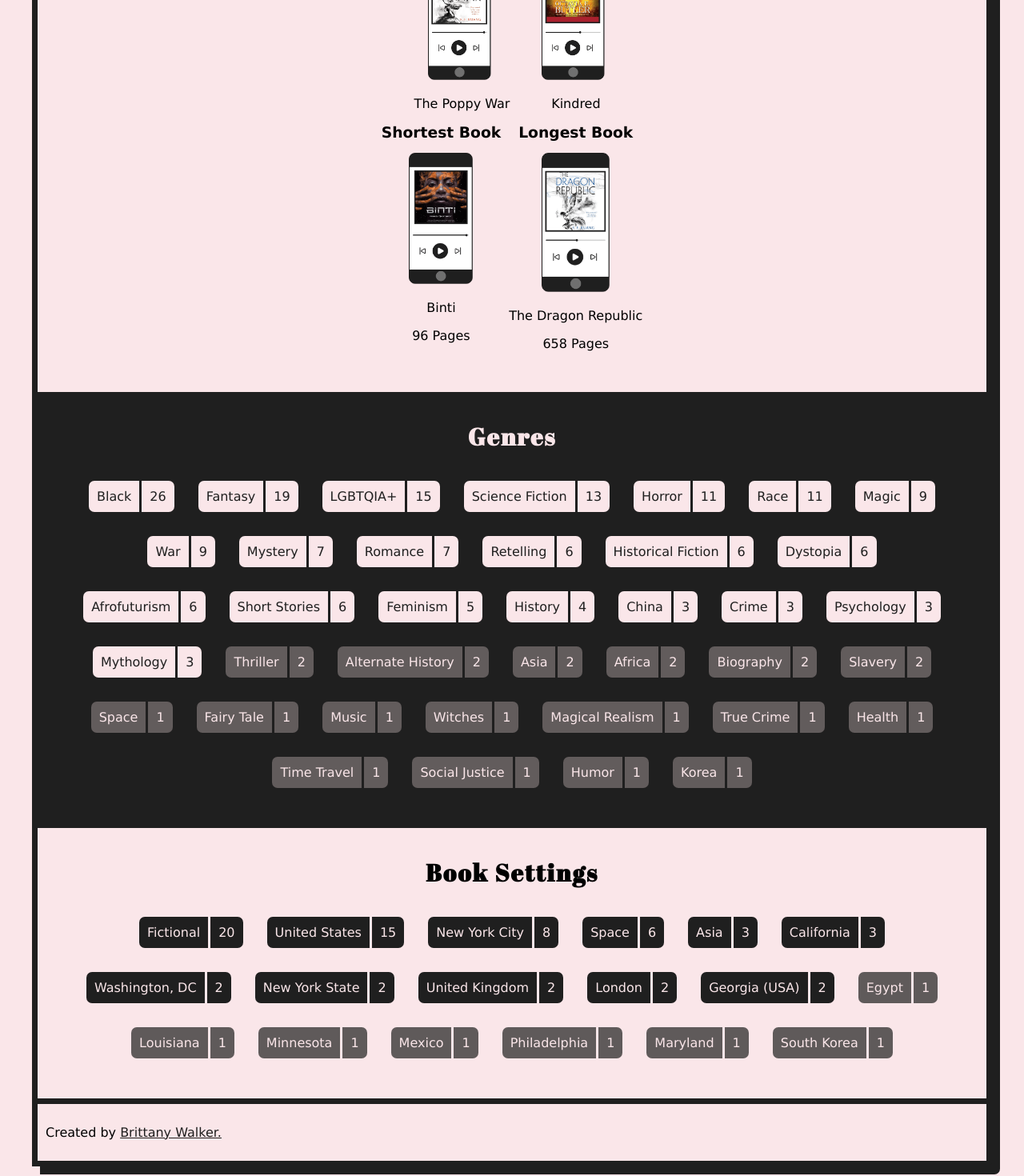
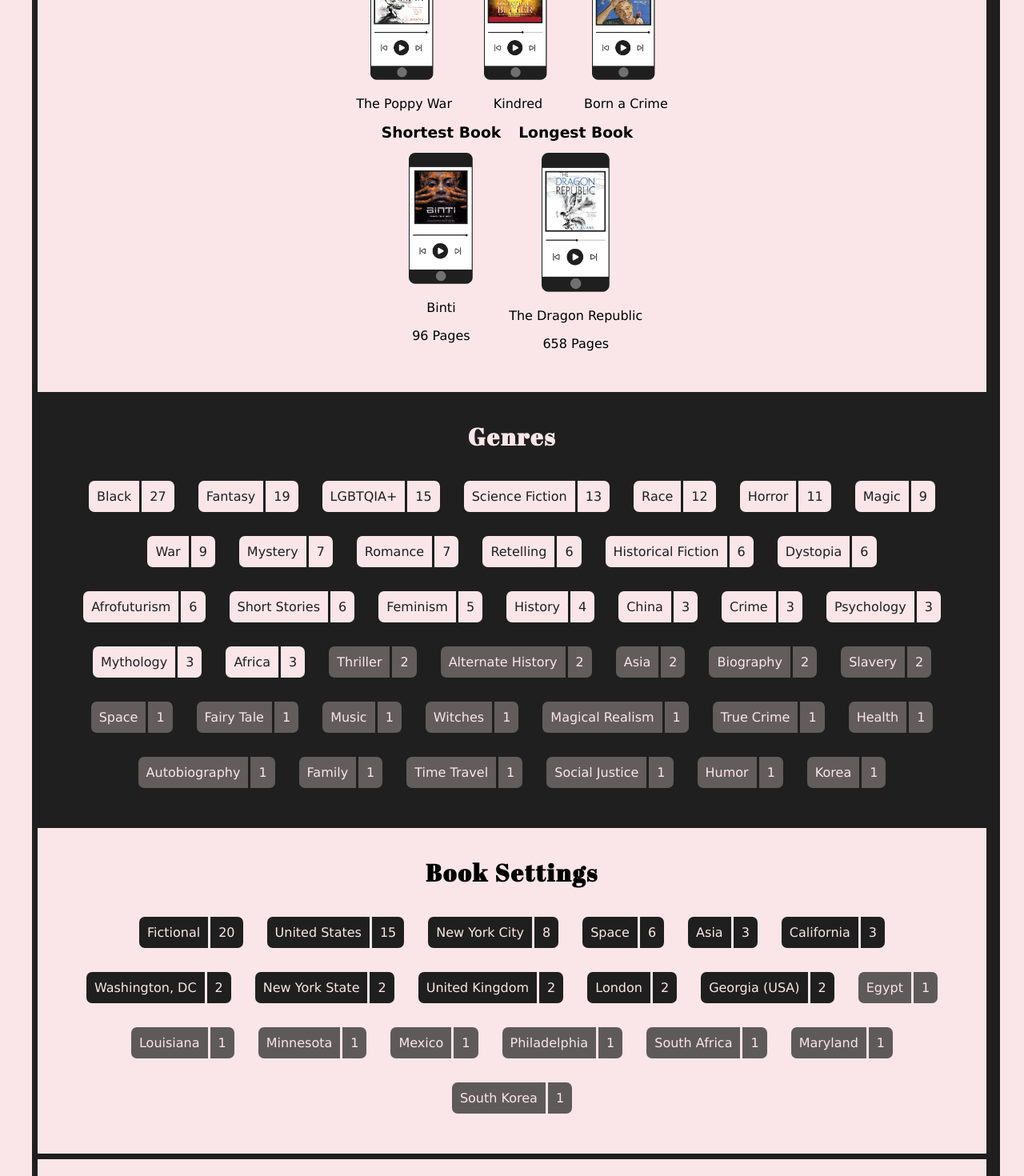
Before and after one commit to brittanyrw/thebookishlog, a Vue app: page /stats in a window 1280 px wide. Shown: the part 940-2410 px from the top of the page at 80% size. Built offline with nearby package versions, Linux system fonts and the light colour scheme.

Commit message:
Add new book

```diff
--- a/src/components/Authors.vue
+++ b/src/components/Authors.vue
@@ -354,12 +354,12 @@ export default {
   padding: 0;
   list-style: none;
   .author-grid-item {
-    width: 200px;
-    height: 200px;
+    width: 150px;
+    height: 150px;
     overflow: hidden;
     img {
       width: 100%;
-      min-height: 200px;
+      min-height: 150px;
     }
   }
 }
--- a/src/data/authors.js
+++ b/src/data/authors.js
@@ -508,5 +508,20 @@ export const authorData = [
       }
     ],
     website: "rivers-solomon.com"
+  },
+  {
+    name: "Trevor Noah",
+    books: ["Born a Crime"],
+    poc: true,
+    gender: "male",
+    lgbt: false,
+    fav: false,
+    country: [
+      {
+        code: "ZA",
+        name: "South Africa"
+      }
+    ],
+    website: "trevornoah.com"
   }
 ];
--- a/src/data/books.ts
+++ b/src/data/books.ts
@@ -54,6 +54,7 @@ export type Setting =
   | "New York City"
   | "New York State"
   | "Philadelphia"
+  | "South Africa"
   | "South Korea"
   | "Space"
   | "United Kingdom"
@@ -66,6 +67,7 @@ export type Genres =
   | "Africa"
   | "Afrofuturism"
   | "Asia"
+  | "Autobiography"
   | "Biography"
   | "Black"
   | "China"
@@ -73,6 +75,7 @@ export type Genres =
   | "Dystopia"
   | "Fairy Tale"
   | "Fantasy"
+  | "Family"
   | "Feminism"
   | "Health"
   | "Historical Fiction"
@@ -1501,5 +1504,31 @@ export const bookData: Book[] = [
     library: false,
     dedication: { text: "", person: "" },
     alphabetChallenge: "H"
+  },
+  {
+    title: "Born a Crime",
+    author: ["Trevor Noah"],
+    audioBookNarrator: ["Trevor Noah"],
+    publishedYear: 2016,
+    setting: ["South Africa"],
+    genre: ["Autobiography", "Black", "Africa", "Family", "Race"],
+    age: "Adult",
+    type: "Non-Fiction",
+    pages: 289,
+    medium: "Audio",
+    rating: 5,
+    dateStarted: "10/07/2022",
+    dateFinished: "10/09/2022",
+    dnfDate: "",
+    progress: "finished",
+    pageProgress: 100,
+    bookCoverColor: "Blue",
+    bookCoverObject: "Man",
+    fav: true,
+    tbr: false,
+    tbrMonth: "",
+    library: false,
+    dedication: { text: "", person: "" },
+    alphabetChallenge: ""
   }
 ];
```
Also changed, not shown: src/assets/imgs/born-a-crime.png (added), src/assets/imgs/trevor-noah.png (added).
